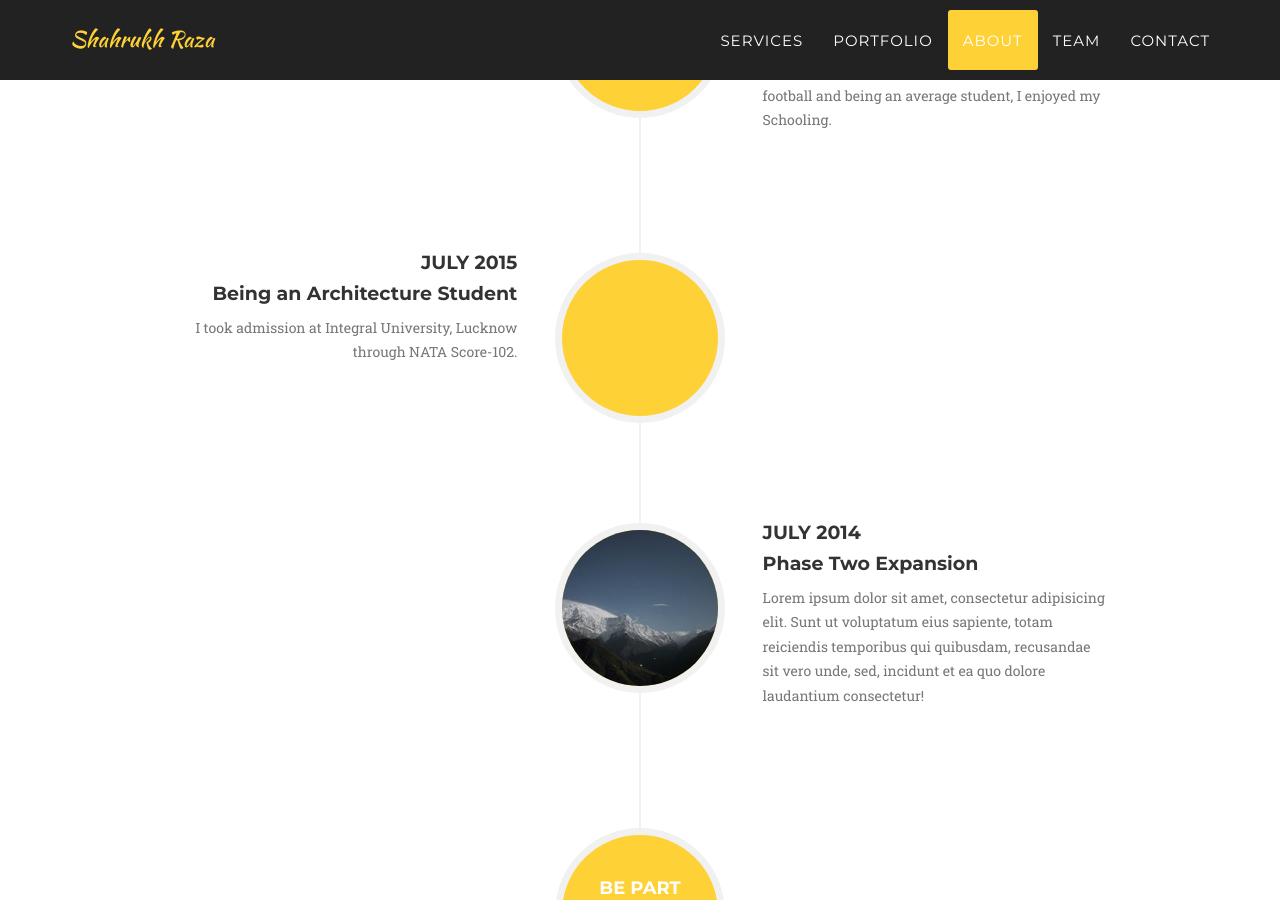
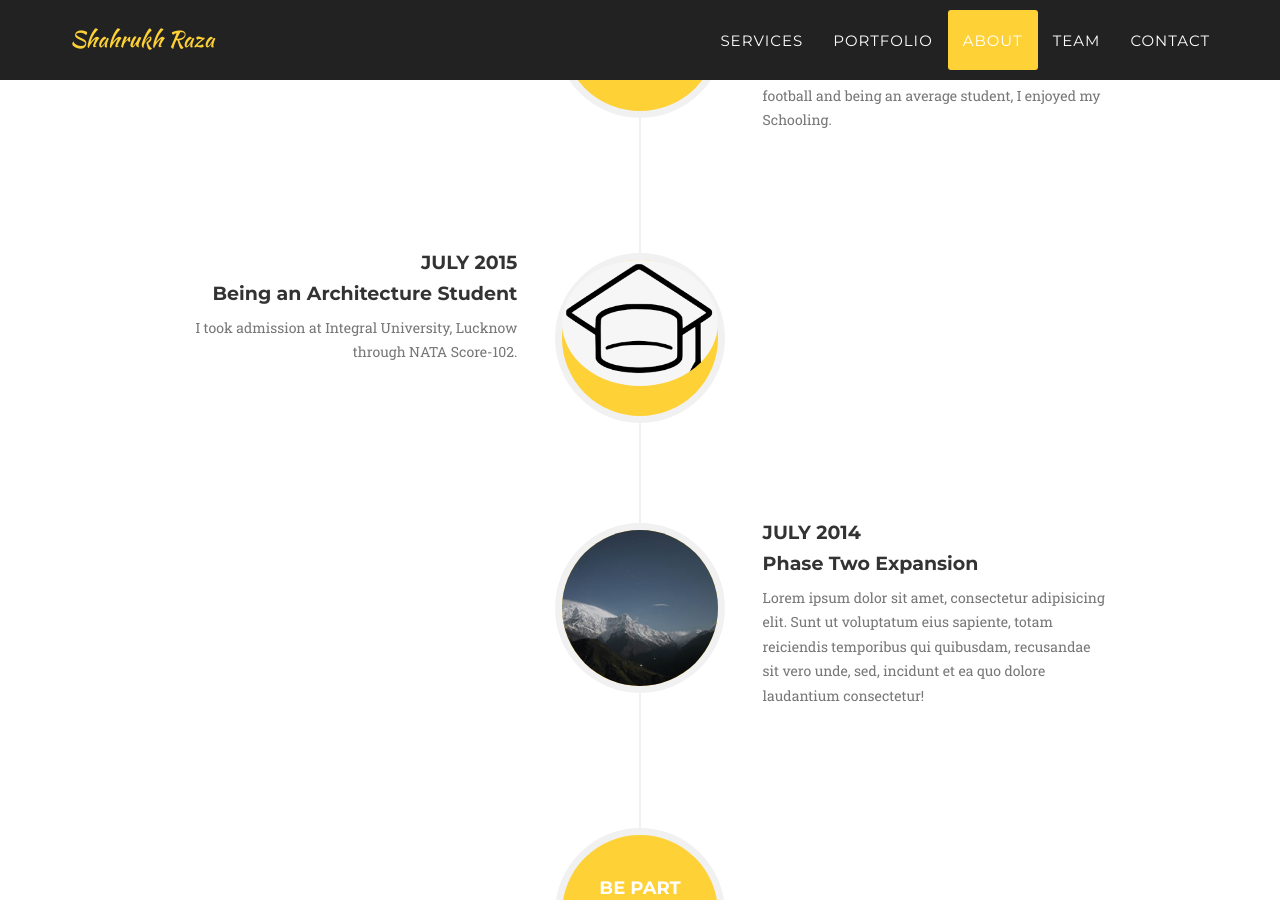
Before and after one commit to eyebuilder/eyebuilder, a Jekyll site: the page built from index.html, in a window 1280 px wide and 900 px high, scrolled down 3338 px. Built offline with Jekyll 4.4.1, drawn with Linux system fonts in a browser that asks for light colours; some web fonts are replaced.

Commit message:
Update about.html

```diff
--- a/_includes/about.html
+++ b/_includes/about.html
@@ -40,7 +40,7 @@
                         </li>
                         <li>
                             <div class="timeline-image">
-                                <img class="img-circle img-responsive" src="img/about/3.jpg" alt="">
+                                <img class="img-circle img-responsive" src="img/about/3.png" alt="">
                             </div>
                             <div class="timeline-panel">
                                 <div class="timeline-heading">
```
